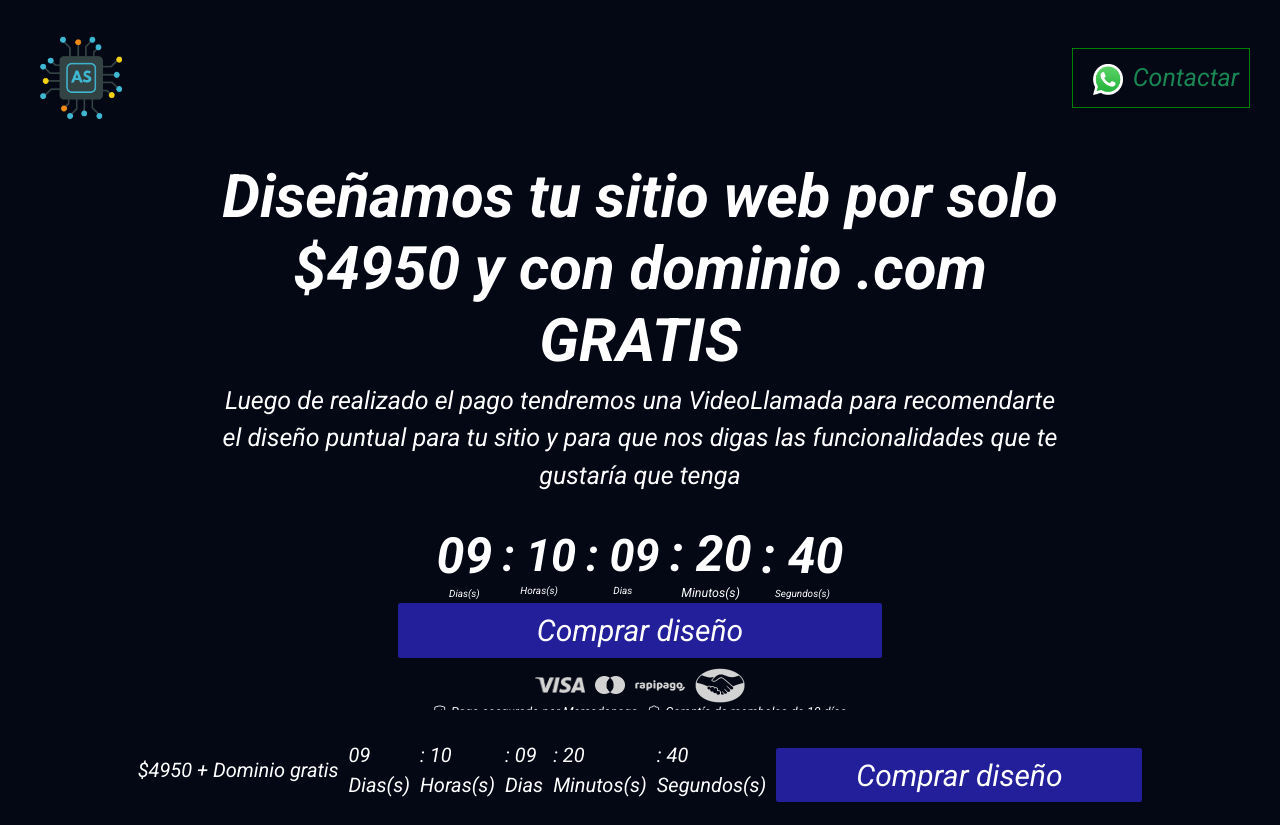
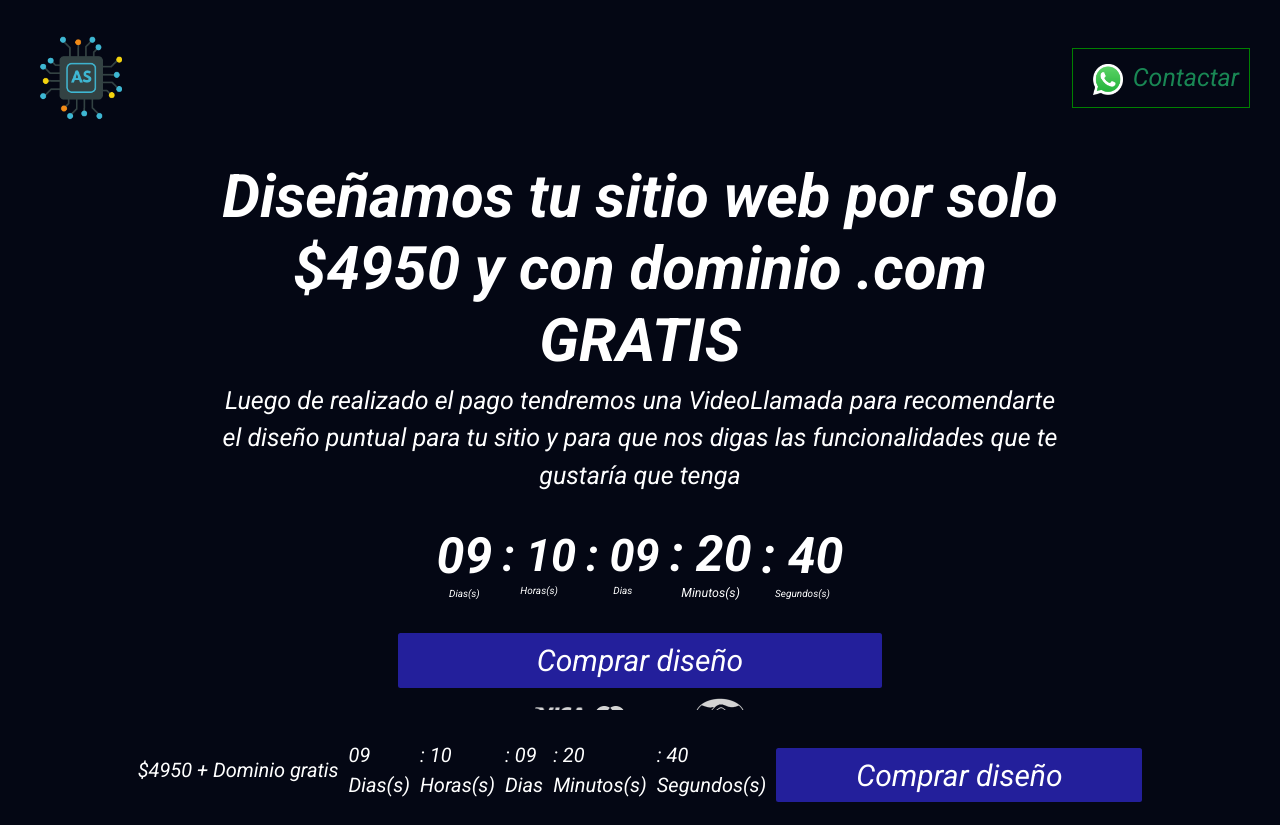
Before and after one commit to Guille2000/LandingPage, a website: page index.html in a window 1280 px wide. Shown: the top 825 px of the page. Drawn offline with nearby package versions, Linux system fonts and the light colour scheme.

Commit message:
ajustando margen btn

```diff
--- a/index.html
+++ b/index.html
@@ -54,7 +54,7 @@
                     <p class="fechas m-0">Segundos(s)</p>
                 </div>
             </div>
-            <a href="#" class="btn text-white boton">Comprar diseño</a>
+            <a href="#" class="btn text-white boton mt-5">Comprar diseño</a>
             <div class="pagos mt-3 d-flex justify-content-center align-items-center gap-3">
                 <img src="img/visa-grey.png" class="img-fluid" width="50px" alt="Visa metodo pago">
                 <img src="img/mc-grey.png" alt="mc-greymetodo pago" width="30px">
```
